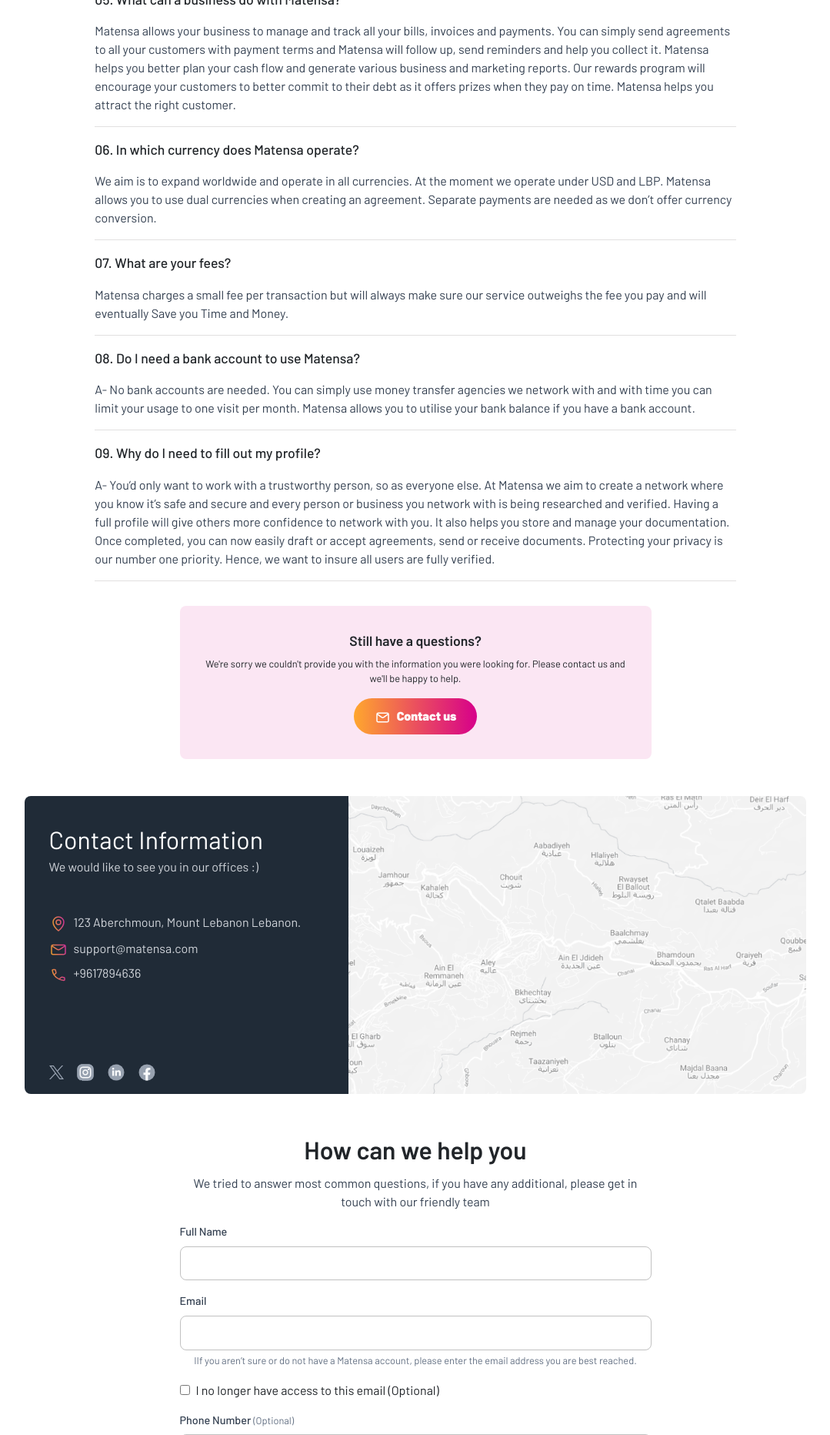
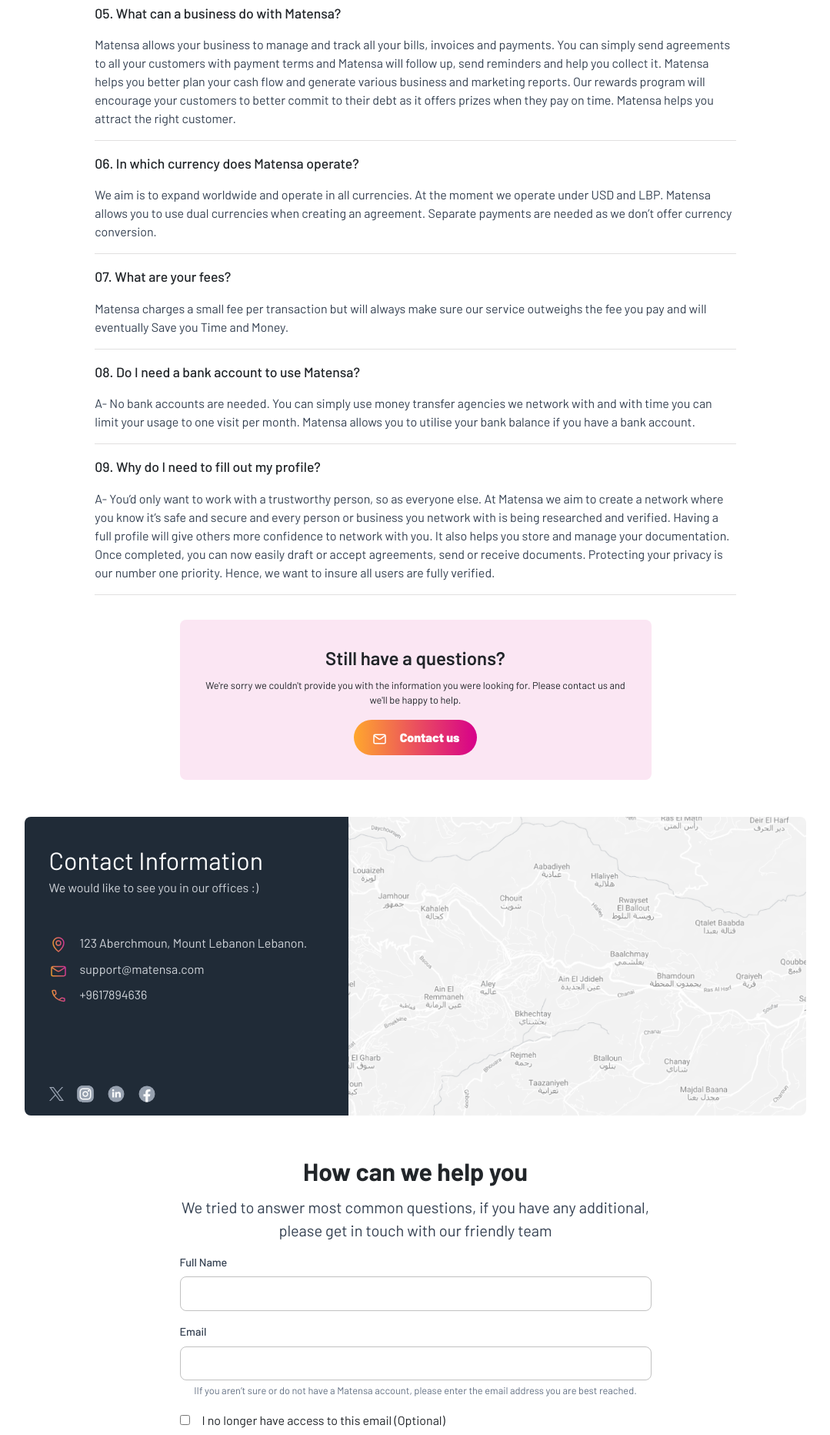
Before and after one commit to alaazaklit/matensa-commercial, a PHP site: page /faq in a window 1280 px wide. Shown: the part 1120-2984 px from the top of the page at 77% size, without its empty margins (100-1179 px from the left). Run offline with PHP 8.4, Linux system fonts and the light colour scheme; some libraries are stand-ins or nearby versions.

Commit message:
inline style removed

```diff
--- a/assets/scss/components/header/_eman.scss
+++ b/assets/scss/components/header/_eman.scss
@@ -98,6 +98,7 @@
     color: #344051;
     margin-top: 1rem;
     font-weight: 400;
+    text-align: left;
 }
 
 .helpsection-questions-header {
@@ -167,7 +168,25 @@
     list-style-type: none;
     display: flex;
 }
-
+.half-div{
+    width: 50%;
+    margin: auto;
+}
+.mapleft{
+    padding-left: 0 !important;
+}
+.faqsearch{
+    width: 100%;border: 1px solid #80808073 !important;    padding: 1rem;
+    border-radius: 8px !important;font-size: 1.1rem !important;height: 50px !important;
+}
+.pr-0{
+    padding-right: 0 !important;
+}
+.mapleft img{
+    width: 100%;
+    border-top-right-radius: 8px;
+    border-bottom-right-radius: 8px;
+}
 .heading-7 {
     font-size: 1rem;
     line-height: 28px;
@@ -484,6 +503,7 @@
     display: flex;
     margin-left: -15px;
 }
+
 .salary img{
     width: 20%;
 }
@@ -491,6 +511,31 @@
     width: 5%;
     height: 10%;
     margin-top: 0.5rem;
+    margin-right: 1rem;
+}
+.growbusiness .main-div{
+    width: 70%; margin: auto;
+}
+.image-home-1{
+    position:absolute;right:0
+}
+.image-home-2{
+    position:absolute;left:0;top: 65rem;
+}
+.image-home-3{
+    position:absolute;right:0rem;bottom: 45rem;
+}
+.image-home-4{
+    position:absolute;left:0rem;bottom: 0rem;
+}
+.growbusiness .payment-gateway{
+    width: unset !important;
+}
+.growbusiness .payment-gateway span{
+    margin-right: 0.5rem ;
+}
+.salary .col-lg-5{
+    border-left: 2px solid #D5D5D5;
 }
 
 .job-detail .tag-1 {
@@ -577,6 +622,9 @@
     margin-right: 1rem;
 }
 .footer-section .container a img{
+    height: 40px !important;
+}
+.header-height{
     height: 40px !important;
 }
 .Error {
--- a/assets/scss/style.css
+++ b/assets/scss/style.css
@@ -342,6 +343,34 @@
   display: flex;
 }
 
+.half-div {
+  width: 50%;
+  margin: auto;
+}
+
+.mapleft {
+  padding-left: 0 !important;
+}
+
+.faqsearch {
+  width: 100%;
+  border: 1px solid rgba(128, 128, 128, 0.4509803922) !important;
+  padding: 1rem;
+  border-radius: 8px !important;
+  font-size: 1.1rem !important;
+  height: 50px !important;
+}
+
+.pr-0 {
+  padding-right: 0 !important;
+}
+
+.mapleft img {
+  width: 100%;
+  border-top-right-radius: 8px;
+  border-bottom-right-radius: 8px;
+}
+
 .heading-7 {
   font-size: 1rem;
   line-height: 28px;
--- a/components/headers/header-1.php
+++ b/components/headers/header-1.php
@@ -12,8 +12,8 @@
         <nav class="navbar navbar-expand-lg navbar-light">
             <a class="navbar-brand" href="index">
                 <?php if($pageName=="index"){?><img src="assets/images/white-logo.svg" alt="Logo"
-                    style="height: 40px;"><?php }else{?>
-                <img src="assets/images/logo.svg" alt="Logo" style="height: 40px;">
+                    class="header-height"><?php }else{?>
+                <img src="assets/images/logo.svg" alt="Logo" class="header-height">
                 <?php } ?>
 
             </a>
--- a/faq.php
+++ b/faq.php
@@ -1,7 +1,7 @@
 <?php include 'html-start.php'; ?>
 <?php include 'components/headers/header-1.php'; ?>
-<div class="container text-center pt-5 pb-5" style="margin-top:5rem">
-    <div class="main-div" style="width: 100%; margin: auto;">
+<div class="container text-center pt-5 pb-5 mt-5" >
+    <div class="main-div mt-5" >
         <div class="row">
             <div class="col-md-4"></div>
             <div class="col-md-4">
@@ -10,8 +10,8 @@
                     <div class="col-md-1"></div>
                     <div class="col-md-10">
 
-                        <div class="heading-1" style="font-weight: 600;">All you need to know
-                            about Matensa</div>
+                        <div class="heading-1" ><b>All you need to know
+                            about Matensa</b></div>
                     </div>
                 </div>
 
@@ -21,7 +21,7 @@
         <div class="row">
             <div class="col-md-3"></div>
             <div class="col-md-6">
-                <div class="text-2 mt-2 mb-3" style="font-size: 1rem;">We tried to answer most common questions, if you
+                <div class="text-2 mt-2 mb-3" >We tried to answer most common questions, if you
                     have
                     any
                     additional, please get in
@@ -32,8 +32,7 @@
         </div>
         <div class="row">
             <div class="col-md-2"></div>
-            <div class="col-md-8"> <input class="mt-5" style="width: 100%;border: 1px solid #80808073;    padding: 1rem;
-    border-radius: 8px;font-size: 1.3rem;" type="text" placeholder="Search" name="search">
+            <div class="col-md-8"> <input class="mt-5 faqsearch"  type="text" placeholder="Search" name="search">
 <div class="ng-star-inserted mt-5">
 
 <div class="helpsection-questions-block">
@@ -48,7 +47,7 @@
 
     </div>
 
-    <div class="helpsection-questions-answer" style="text-align: left;" aria-labelledby="headingTwo"
+    <div class="helpsection-questions-answer" aria-labelledby="headingTwo"
 
         data-parent="#accordion" id="navbarSupportedContent">Any business or individual who wants to manage their cash flow.
 
@@ -70,7 +69,7 @@
 
     </div>
 
-    <div class="helpsection-questions-answer" style="text-align: left;" aria-labelledby="headingTwo"
+    <div class="helpsection-questions-answer"  aria-labelledby="headingTwo"
 
         data-parent="#accordion" id="navbarSupportedContent">A- We are investing heavily in technology, have made every effort, involved software and IT infrastructure engineers to make sure Matensa is as secure as any International federal agency like the FBI or a bank.
 
@@ -98,7 +97,7 @@
 
     </div>
 
-    <div class="helpsection-questions-answer" style="text-align: left;" aria-labelledby="headingTwo"
+    <div class="helpsection-questions-answer"  aria-labelledby="headingTwo"
 
         data-parent="#accordion" id="navbarSupportedContent">   It is our social responsibility to make sure every user is protected hence we’d like to verify all users in terms of their identity, address, phone numbers and used devices.
 
@@ -124,7 +123,7 @@
 
     </div>
 
-    <div class="helpsection-questions-answer" style="text-align: left;" aria-labelledby="headingTwo"
+    <div class="helpsection-questions-answer"  aria-labelledby="headingTwo"
 
         data-parent="#accordion" id="navbarSupportedContent">   Matensa allows you to manage and pay your bills simply and easily.
 
@@ -154,7 +153,7 @@
 
     </div>
 
-    <div class="helpsection-questions-answer" style="text-align: left;" aria-labelledby="headingTwo"
+    <div class="helpsection-questions-answer"  aria-labelledby="headingTwo"
 
         data-parent="#accordion" id="navbarSupportedContent">   Matensa allows your business to manage and track all your bills, invoices and payments. You can simply send agreements to all your customers with payment terms and Matensa will follow up, send reminders and help you collect it.
 
@@ -182,7 +181,7 @@
 
     </div>
 
-    <div class="helpsection-questions-answer" style="text-align: left;" aria-labelledby="headingTwo"
+    <div class="helpsection-questions-answer"  aria-labelledby="headingTwo"
 
         data-parent="#accordion" id="navbarSupportedContent">   We aim is to expand worldwide and operate in all currencies. At the moment we operate under USD and LBP.
 
@@ -206,7 +205,7 @@
 
     </div>
 
-    <div class="helpsection-questions-answer" style="text-align: left;" aria-labelledby="headingTwo"
+    <div class="helpsection-questions-answer"  aria-labelledby="headingTwo"
 
         data-parent="#accordion" id="navbarSupportedContent">   Matensa charges a small fee per transaction but will always make sure our service outweighs the fee you pay and will eventually Save you Time and Money.
 
@@ -226,7 +225,7 @@
 
     </div>
 
-    <div class="helpsection-questions-answer" style="text-align: left;" aria-labelledby="headingTwo"
+    <div class="helpsection-questions-answer"  aria-labelledby="headingTwo"
 
         data-parent="#accordion" id="navbarSupportedContent">   A-  No bank accounts are needed. You can simply use money transfer agencies we network with and with time you can limit your usage to one visit per month.
 
@@ -250,7 +249,7 @@
 
     </div>
 
-    <div class="helpsection-questions-answer" style="text-align: left;" aria-labelledby="headingTwo"
+    <div class="helpsection-questions-answer"  aria-labelledby="headingTwo"
 
         data-parent="#accordion" id="navbarSupportedContent">   A-  You’d only want to work with a trustworthy person, so as everyone else. At Matensa we aim to create a network where you know it’s safe and secure and every person or business you network with is being researched and verified.
 
@@ -279,24 +278,24 @@
         </div>
 
         <div class="warning-block">
-            <div class="heading-4 mb-2" style="font-size: 1.1rem ;">Still have a questions?</div>
+            <div class="heading-4 mb-2" >Still have a questions?</div>
             <div class="job-date">We're sorry we couldn't provide you with the information you were looking for.
                 Please contact us
                 and we'll be happy to help.</div>
-                <button class="button-2 mt-3"><img src="assets/images/Email.svg" style="margin-right:0.5rem">Contact us</button>
+                <button class="button-2 mt-3"><img src="assets/images/Email.svg" class="marginright">Contact us</button>
         </div>
     </div>
     <div class="map">
         <div class="row">
-            <div class="col-lg-5" style="padding-right: 0 !important;">
+            <div class="col-lg-5 pr-0" >
                 <div class="contact-info">
                 <div class="heading-1">Contact Information</div>
                         <div class="white-text mb-5">We would like to see you in our offices :)</div>
-                        <div class="white-text mb-2"><img src="assets/images/Location Point.svg" style="margin-right:0.5rem">123 Aberchmoun, Mount
+                        <div class="white-text mb-2"><img src="assets/images/Location Point.svg" class="marginright">123 Aberchmoun, Mount
                             Lebanon
                             Lebanon.</div>
-                        <div class="white-text mb-2"><img src="assets/images/Email (1).svg" style="margin-right:0.5rem">support@matensa.com</div>
-                        <div class="white-text"><img src="assets/images/Phone.svg" style="margin-right:0.5rem">+9617894636</div>
+                        <div class="white-text mb-2"><img src="assets/images/Email (1).svg" class="marginright">support@matensa.com</div>
+                        <div class="white-text"><img src="assets/images/Phone.svg" class="marginright">+9617894636</div>
                     <div class="socialmedia">  <div class="socialmediaicons"><img src="assets/images/Vector (1).svg">
             <img src="assets/images/instagram.svg">
             <img src="assets/images/linkedin.svg">
@@ -305,15 +304,13 @@
                 </div>
 
             </div>
-            <div class="col-lg-7" style="padding-left: 0 !important;"><img style="    width: 100%;
-                    border-top-right-radius: 8px;
-                    border-bottom-right-radius: 8px;" src="assets/images/content/Screen Shot 2024-04-25 at 2.50 1.png">
+            <div class="col-lg-7 mapleft" ><img  src="assets/images/content/Screen Shot 2024-04-25 at 2.50 1.png">
             </div>
         </div>
     </div>
-    <div style="width: 50%; margin: auto;" class="mt-5 main-div">
-        <div class="heading-1" style="font-weight: 600;">How can we help you</div>
-        <div class="text-2 mt-2 mb-3" style="font-size: 1rem;">We tried to answer most common
+    <div  class="mt-5 main-div half-div">
+        <div class="heading-1" ><b>How can we help you</b></div>
+        <div class="text-2 mt-2 mb-3" >We tried to answer most common
             questions, if you have
             any
             additional, please get in
@@ -328,7 +325,7 @@
             <span>IIf you aren’t sure or do not have a Matensa account, please enter the email address you are best
                 reached.</span>
         </div>
-        <div class="mb-3" style="text-align:left"><input type="checkbox" class="mr-2" style="margin-right:0.5rem">I no
+        <div class="mb-3 text-left" ><input type="checkbox" class="mr-2 marginright" >I no
             longer have access to this email <span>(Optional) </span></div>
         <div class="form-group">
             <div class="label">Phone Number <span>(Optional)</span></div> <input type="text">
@@ -349,7 +346,7 @@
             <span>You may upload multiple attachments totaling up tp 10MB.</span>
         </div>
 
-        <button style="margin-top: 1rem;width: 100%;" class="button-2">Submit</button>
+        <button  class="button-2 mt-4 width-100">Submit</button>
     </div>
 </div>
 <?php include 'components/stay-connected/stay-connected.php'; ?>
```
Also changed, not shown: other parts of assets/scss/style.css (+46 -0 lines), growbusiness.php (+12 -15 lines), index.php (+11 -12 lines), jobdetails.php (+9 -12 lines), payroll-detail.php (+6 -6 lines), 1 other file.
